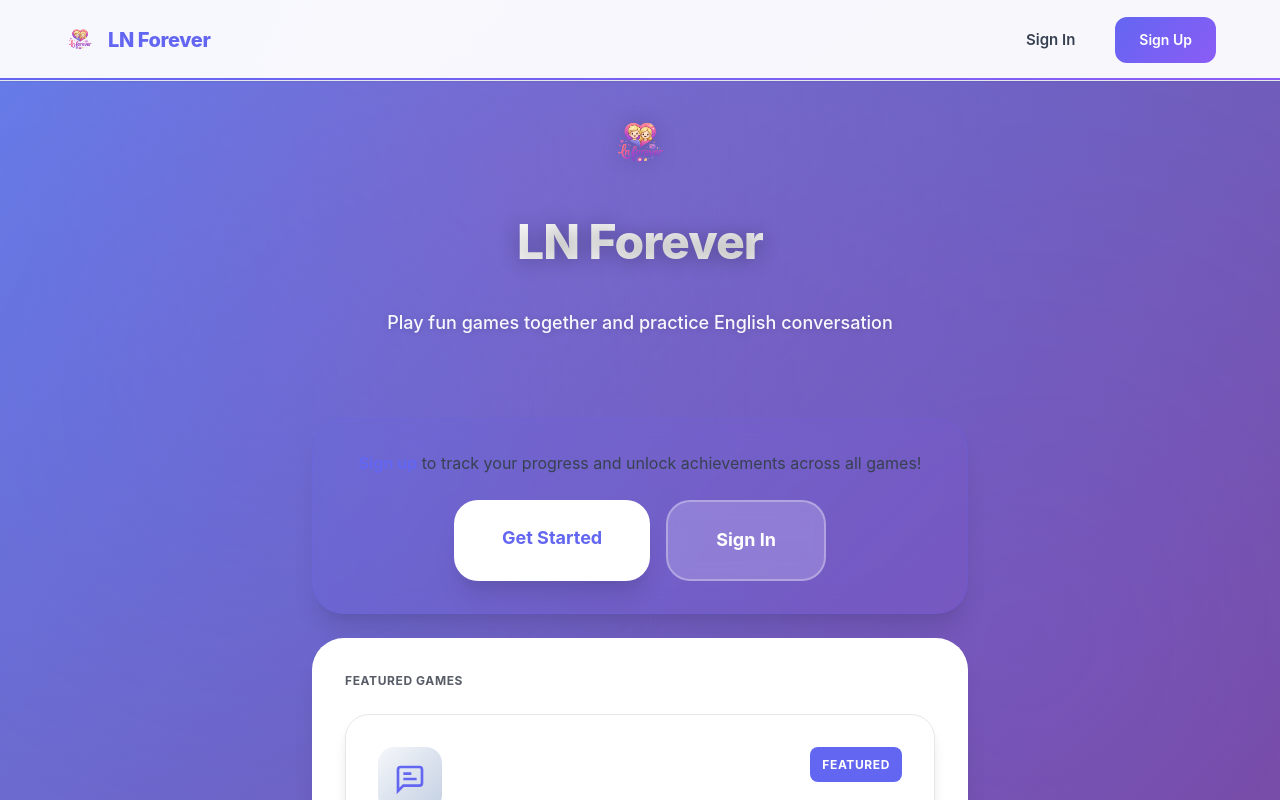
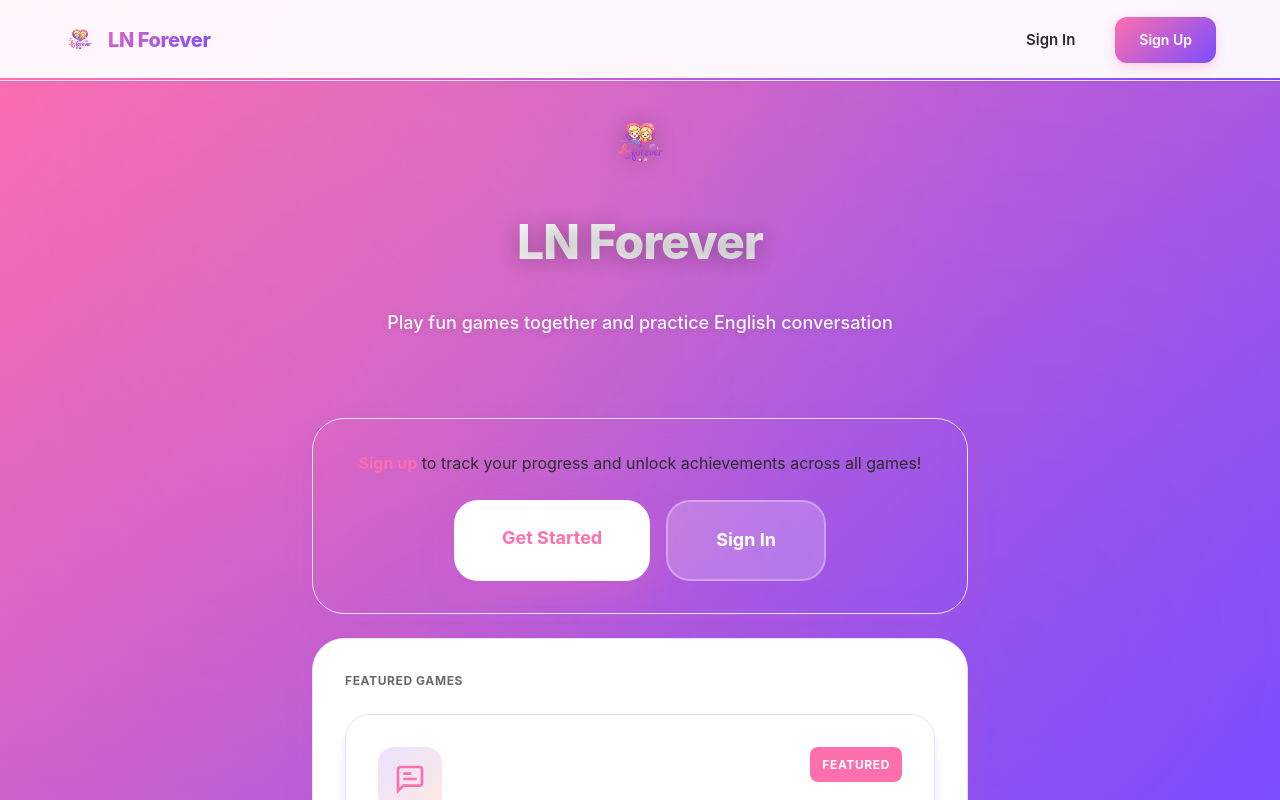
Before and after one commit to g1-creative/ln-forever, a Next.js app: page /games in a window 1280 px wide. Shown: the top 800 px of the page. Built offline with nearby package versions, Linux system fonts and the light colour scheme; no server answers.

Commit message:
Apply romantic & playful color palette (Pink #FF6FAE, Purple #7B4DFF, Lavender #E9E2FF, Peach #FFB4A2)

```diff
--- a/app/globals.css
+++ b/app/globals.css
@@ -4,25 +4,25 @@
 
 @layer base {
   :root {
-    --background: 0 0% 100%;
-    --foreground: 222.2 84% 4.9%;
+  --background: 0 0% 100%;
+  --foreground: 0 0% 17%;
     --card: 0 0% 100%;
     --card-foreground: 222.2 84% 4.9%;
     --popover: 0 0% 100%;
     --popover-foreground: 222.2 84% 4.9%;
-    --primary: 262.1 83.3% 57.8%;
-    --primary-foreground: 210 40% 98%;
-    --secondary: 210 40% 96.1%;
-    --secondary-foreground: 222.2 47.4% 11.2%;
-    --muted: 210 40% 96.1%;
-    --muted-foreground: 215.4 16.3% 46.9%;
-    --accent: 210 40% 96.1%;
-    --accent-foreground: 222.2 47.4% 11.2%;
+  --primary: 330 100% 75%;
+  --primary-foreground: 0 0% 100%;
+  --secondary: 260 100% 68%;
+  --secondary-foreground: 0 0% 100%;
+  --muted: 260 100% 95%;
+  --muted-foreground: 260 20% 50%;
+  --accent: 15 100% 80%;
+  --accent-foreground: 0 0% 17%;
     --destructive: 0 84.2% 60.2%;
     --destructive-foreground: 210 40% 98%;
-    --border: 214.3 31.8% 91.4%;
-    --input: 214.3 31.8% 91.4%;
-    --ring: 262.1 83.3% 57.8%;
+  --border: 260 50% 90%;
+  --input: 260 50% 95%;
+  --ring: 330 100% 75%;
     --radius: 0.5rem;
   }
 
@@ -63,33 +63,39 @@
    ============================================ */
 
 :root {
-  /* Color Palette - Professional & Modern */
-  --primary: #6366f1;
-  --primary-dark: #4f46e5;
-  --primary-light: #818cf8;
-  --secondary: #8b5cf6;
-  --accent: #ec4899;
-  --success: #10b981;
-  --warning: #f59e0b;
-  --error: #ef4444;
+  /* Color Palette - Romantic & Playful */
+  --primary: #FF6FAE;
+  --primary-dark: #E55A9A;
+  --primary-light: #FF8FC7;
+  --secondary: #7B4DFF;
+  --secondary-dark: #6B3DEF;
+  --secondary-light: #8B5DFF;
+  --accent: #FFB4A2;
+  --accent-dark: #FF9B85;
+  --accent-light: #FFCDBF;
+  --lavender: #E9E2FF;
+  --lavender-dark: #D4C7FF;
 
   /* Neutrals */
-  --gray-50: #f9fafb;
-  --gray-100: #f3f4f6;
-  --gray-200: #e5e7eb;
-  --gray-300: #d1d5db;
-  --gray-400: #9ca3af;
-  --gray-500: #6b7280;
-  --gray-600: #4b5563;
-  --gray-700: #374151;
-  --gray-800: #1f2937;
-  --gray-900: #111827;
+  --white: #FFFFFF;
+  --charcoal: #2B2B2B;
+  --gray-50: #FAFAFA;
+  --gray-100: #F5F5F5;
+  --gray-200: #E9E2FF;
+  --gray-300: #D4C7FF;
+  --gray-400: #B8A8E5;
+  --gray-500: #9C8CC7;
+  --gray-600: #6B5A9C;
+  --gray-700: #4A3D6B;
+  --gray-800: #2B2B2B;
+  --gray-900: #1A1A1A;
 
   /* Backgrounds */
-  --bg-primary: #ffffff;
-  --bg-secondary: #f9fafb;
-  --bg-gradient: linear-gradient(135deg, #667eea 0%, #764ba2 100%);
-  --bg-gradient-subtle: linear-gradient(135deg, #f5f7fa 0%, #c3cfe2 100%);
+  --bg-primary: #FFFFFF;
+  --bg-secondary: #E9E2FF;
+  --bg-gradient: linear-gradient(135deg, #FF6FAE 0%, #7B4DFF 100%);
+  --bg-gradient-subtle: linear-gradient(135deg, #E9E2FF 0%, #FFFFFF 100%);
+  --bg-gradient-romantic: linear-gradient(135deg, #FF6FAE 0%, #7B4DFF 50%, #FFB4A2 100%);
 
   /* Shadows */
   --shadow-sm: 0 1px 2px 0 rgba(0, 0, 0, 0.05);
@@ -141,7 +147,7 @@ body {
   background-attachment: fixed;
   min-height: 100vh;
   padding: 0;
-  color: var(--gray-900);
+  color: var(--charcoal);
   line-height: 1.6;
   -webkit-font-smoothing: antialiased;
   -moz-osx-font-smoothing: grayscale;
@@ -156,9 +162,9 @@ body::before {
   right: 0;
   bottom: 0;
   background:
-    radial-gradient(circle at 20% 50%, rgba(99, 102, 241, 0.15) 0%, transparent 50%),
-    radial-gradient(circle at 80% 80%, rgba(139, 92, 246, 0.15) 0%, transparent 50%),
-    radial-gradient(circle at 40% 20%, rgba(236, 72, 153, 0.1) 0%, transparent 50%);
+    radial-gradient(circle at 20% 50%, rgba(255, 111, 174, 0.15) 0%, transparent 50%),
+    radial-gradient(circle at 80% 80%, rgba(123, 77, 255, 0.15) 0%, transparent 50%),
+    radial-gradient(circle at 40% 20%, rgba(255, 180, 162, 0.1) 0%, transparent 50%);
   pointer-events: none;
   z-index: 0;
 }
@@ -225,7 +231,10 @@ main {
 .navbar-brand {
   font-size: 1.25rem;
   font-weight: 800;
-  color: var(--primary);
+  background: linear-gradient(135deg, var(--primary) 0%, var(--secondary) 100%);
+  -webkit-background-clip: text;
+  -webkit-text-fill-color: transparent;
+  background-clip: text;
   text-decoration: none;
   letter-spacing: -0.02em;
   display: flex;
@@ -248,7 +257,7 @@ main {
 }
 
 .navbar-link {
-  color: var(--gray-700);
+  color: var(--charcoal);
   text-decoration: none;
   font-weight: 600;
   font-size: 0.9375rem;
@@ -264,7 +273,7 @@ main {
 
 .navbar-link.active {
   color: var(--primary);
-  background: rgba(99, 102, 241, 0.1);
+  background: rgba(255, 111, 174, 0.1);
 }
 
 .navbar-user {
@@ -294,20 +303,23 @@ main {
 }
 
 .navbar-btn:hover {
-  background: var(--primary);
+  background: linear-gradient(135deg, var(--primary) 0%, var(--secondary) 100%);
   color: white;
+  border-color: transparent;
   transform: translateY(-1px);
-  box-shadow: var(--shadow-md);
+  box-shadow: 0 6px 16px rgba(255, 111, 174, 0.4);
 }
 
 .navbar-btn.primary {
   background: linear-gradient(135deg, var(--primary) 0%, var(--secondary) 100%);
   color: white;
   border: none;
+  box-shadow: 0 4px 12px rgba(255, 111, 174, 0.3);
 }
 
 .navbar-btn.primary:hover {
-  box-shadow: var(--shadow-lg);
+  box-shadow: 0 8px 20px rgba(255, 111, 174, 0.5), 0 4px 10px rgba(123, 77, 255, 0.4);
+  transform: translateY(-2px);
 }
 
 /* ============================================
@@ -381,8 +393,8 @@ main {
   border-radius: var(--radius-2xl);
   padding: var(--space-xl);
   margin-bottom: var(--space-lg);
-  box-shadow: var(--shadow-xl);
-  border: 1px solid rgba(255, 255, 255, 0.1);
+  box-shadow: 0 10px 30px rgba(255, 111, 174, 0.1), 0 5px 15px rgba(123, 77, 255, 0.08);
+  border: 1px solid var(--lavender);
   backdrop-filter: blur(10px);
   transition: all var(--transition-base);
   position: relative;
@@ -406,16 +418,16 @@ main {
 }
 
 .section:hover {
-  box-shadow: var(--shadow-2xl);
+  box-shadow: 0 15px 40px rgba(255, 111, 174, 0.15), 0 8px 20px rgba(123, 77, 255, 0.12);
   transform: translateY(-2px);
-  border-color: rgba(99, 102, 241, 0.2);
+  border-color: var(--primary);
 }
 
 .section-title {
   font-size: 0.75rem;
   font-weight: 700;
   margin-bottom: var(--space-lg);
-  color: var(--gray-900);
+  color: var(--charcoal);
   text-transform: uppercase;
   letter-spacing: 0.05em;
   opacity: 0.7;
@@ -427,7 +439,7 @@ main {
 .section-title svg {
   width: 20px;
   height: 20px;
-  stroke: var(--gray-600);
+  stroke: var(--charcoal);
   opacity: 0.7;
 }
 
@@ -443,16 +455,17 @@ main {
 
 .difficulty-btn {
   padding: var(--space-lg) var(--space-md);
-  border: 2px solid var(--gray-200);
+  border: 2px solid var(--lavender);
   border-radius: var(--radius-lg);
   background: var(--bg-primary);
   font-size: 0.9375rem;
   font-weight: 600;
   cursor: pointer;
   transition: all var(--transition-base);
-  color: var(--gray-700);
+  color: var(--charcoal);
   position: relative;
   overflow: hidden;
+  box-shadow: 0 2px 8px rgba(255, 111, 174, 0.2);
 }
 
 .difficulty-btn::before {
@@ -479,37 +492,37 @@ main {
 .difficulty-btn.active {
   border-color: currentColor;
   transform: scale(1.02);
-  box-shadow: var(--shadow-lg);
+  box-shadow: 0 8px 20px rgba(255, 111, 174, 0.4), 0 4px 10px rgba(123, 77, 255, 0.3);
 }
 
 .difficulty-btn.easy {
-  color: var(--success);
+  color: var(--accent);
 }
 
 .difficulty-btn.easy.active {
-  background: linear-gradient(135deg, #ecfdf5 0%, #d1fae5 100%);
-  border-color: var(--success);
-  color: var(--success);
+  background: linear-gradient(135deg, rgba(255, 180, 162, 0.2) 0%, rgba(255, 111, 174, 0.1) 100%);
+  border-color: var(--accent);
+  color: var(--accent);
 }
 
 .difficulty-btn.medium {
-  color: var(--warning);
+  color: var(--primary);
 }
 
 .difficulty-btn.medium.active {
-  background: linear-gradient(135deg, #fffbeb 0%, #fef3c7 100%);
-  border-color: var(--warning);
-  color: var(--warning);
+  background: linear-gradient(135deg, rgba(255, 111, 174, 0.2) 0%, rgba(123, 77, 255, 0.1) 100%);
+  border-color: var(--primary);
+  color: var(--primary);
 }
 
 .difficulty-btn.hard {
-  color: var(--error);
+  color: var(--secondary);
 }
 
 .difficulty-btn.hard.active {
-  background: linear-gradient(135deg, #fef2f2 0%, #fee2e2 100%);
-  border-color: var(--error);
-  color: var(--error);
+  background: linear-gradient(135deg, rgba(123, 77, 255, 0.2) 0%, rgba(255, 111, 174, 0.1) 100%);
+  border-color: var(--secondary);
+  color: var(--secondary);
 }
 
 .category-selector {
@@ -520,16 +533,17 @@ main {
 
 .category-btn {
   padding: var(--space-lg);
-  border: 2px solid var(--gray-200);
+  border: 2px solid var(--lavender);
   border-radius: var(--radius-lg);
   background: var(--bg-primary);
   font-size: 0.875rem;
   font-weight: 600;
   cursor: pointer;
   transition: all var(--transition-base);
-  color: var(--gray-700);
+  color: var(--charcoal);
   text-align: center;
   position: relative;
+  box-shadow: 0 2px 6px rgba(233, 226, 255, 0.5);
 }
 
 .category-btn:hover {
@@ -541,8 +555,8 @@ main {
 .category-btn.active {
   background: linear-gradient(135deg, var(--primary) 0%, var(--secondary) 100%);
   color: white;
-  border-color: var(--primary);
-  box-shadow: var(--shadow-lg);
+  border-color: transparent;
+  box-shadow: 0 6px 16px rgba(255, 111, 174, 0.4), 0 3px 8px rgba(123, 77, 255, 0.3);
   transform: translateY(-2px);
 }
 
@@ -557,7 +571,7 @@ main {
   font-weight: 700;
   cursor: pointer;
   transition: all var(--transition-base);
-  box-shadow: var(--shadow-xl);
+  box-shadow: 0 10px 30px rgba(255, 111, 174, 0.4), 0 5px 15px rgba(123, 77, 255, 0.3);
   margin-bottom: var(--space-lg);
   position: relative;
   overflow: hidden;
@@ -588,7 +602,7 @@ main {
 
 .spin-button:hover {
   transform: translateY(-3px);
-  box-shadow: 0 20px 40px rgba(99, 102, 241, 0.4);
+  box-shadow: 0 20px 40px rgba(255, 111, 174, 0.5), 0 10px 20px rgba(123, 77, 255, 0.4);
 }
 
 .spin-button:active {
@@ -609,6 +623,7 @@ main {
   align-items: center;
   gap: var(--space-sm);
   justify-content: center;
+  box-shadow: 0 2px 8px rgba(255, 111, 174, 0.2);
 }
 
 .action-btn svg {
@@ -617,10 +632,11 @@ main {
 }
 
 .action-btn:hover {
-  background: var(--primary);
+  background: linear-gradient(135deg, var(--primary) 0%, var(--secondary) 100%);
   color: white;
+  border-color: transparent;
   transform: translateY(-2px);
-  box-shadow: var(--shadow-md);
+  box-shadow: 0 6px 16px rgba(255, 111, 174, 0.4), 0 3px 8px rgba(123, 77, 255, 0.3);
 }
 
 .action-btn:hover svg {
@@ -636,9 +652,9 @@ main {
   border-radius: var(--radius-2xl);
   padding: var(--space-2xl);
   margin-bottom: var(--space-lg);
-  box-shadow: var(--shadow-2xl);
+  box-shadow: 0 20px 50px rgba(255, 111, 174, 0.15), 0 10px 25px rgba(123, 77, 255, 0.12);
   display: none;
-  border: 1px solid rgba(255, 255, 255, 0.1);
+  border: 1px solid var(--lavender);
   backdrop-filter: blur(10px);
   position: relative;
   overflow: hidden;
@@ -676,13 +692,13 @@ main {
   gap: var(--space-lg);
   margin-bottom: var(--space-xl);
   padding-bottom: var(--space-lg);
-  border-bottom: 2px solid var(--gray-100);
+  border-bottom: 2px solid var(--lavender);
 }
 
 .scenario-title {
   font-size: 1.75rem;
   font-weight: 800;
-  color: var(--gray-900);
+  color: var(--charcoal);
   text-align: center;
   letter-spacing: -0.02em;
   line-height: 1.2;
@@ -729,7 +745,7 @@ main {
 .role-description {
   font-size: 1rem;
   line-height: 1.7;
-  color: var(--gray-700);
+  color: var(--charcoal);
 }
 
 .hints-section {
@@ -743,7 +759,7 @@ main {
 .hints-title {
   font-size: 0.875rem;
   font-weight: 700;
-  color: var(--warning);
+  color: var(--accent);
   margin-bottom: var(--space-md);
   text-transform: uppercase;
   letter-spacing: 0.05em;
@@ -755,7 +771,7 @@ main {
 .hints-title svg {
   width: 18px;
   height: 18px;
-  stroke: var(--warning);
+  stroke: var(--accent);
 }
 
 .hints-list {
@@ -952,7 +968,7 @@ main {
 }
 
 .auth-form h3 {
-  color: var(--gray-900);
+  color: var(--charcoal);
   margin-bottom: var(--space-sm);
   font-size: 1.5rem;
   font-weight: 800;
@@ -1036,9 +1052,9 @@ main {
   border-radius: var(--radius-xl);
   padding: var(--space-xl);
   text-align: center;
-  box-shadow: var(--shadow-lg);
-  transition: all var(--transition-base);
-  border: 1px solid var(--gray-100);
+  box-shadow: 0 8px 20px rgba(255, 111, 174, 0.1), 0 4px 10px rgba(123, 77, 255, 0.08);
+  transition: all var(--transition-base);
+  border: 1px solid var(--lavender);
   position: relative;
   overflow: hidden;
 }
@@ -1061,7 +1077,7 @@ main {
 
 .stat-card:hover {
   transform: translateY(-5px) scale(1.02);
-  box-shadow: var(--shadow-xl);
+  box-shadow: 0 12px 30px rgba(255, 111, 174, 0.2), 0 6px 15px rgba(123, 77, 255, 0.15);
   border-color: var(--primary);
 }
 
@@ -1104,11 +1120,11 @@ main {
   flex-direction: column;
   align-items: center;
   padding: var(--space-xl);
-  background: var(--bg-gradient-subtle);
+  background: linear-gradient(135deg, var(--lavender) 0%, rgba(255, 180, 162, 0.2) 100%);
   border-radius: var(--radius-xl);
   flex: 1;
   min-width: 120px;
-  border: 1px solid rgba(255, 255, 255, 0.5);
+  border: 1px solid var(--lavender);
   position: relative;
   overflow: hidden;
   transition: all var(--transition-base);
@@ -1121,7 +1137,7 @@ main {
   left: 0;
   right: 0;
   height: 3px;
-  background: var(--primary);
+  background: linear-gradient(90deg, var(--primary) 0%, var(--secondary) 100%);
   transform: scaleX(0);
   transition: transform var(--transition-base);
 }
@@ -1132,7 +1148,8 @@ main {
 
 .difficulty-stat:hover {
   transform: translateY(-3px);
-  box-shadow: var(--shadow-md);
+  box-shadow: 0 6px 16px rgba(255, 111, 174, 0.2), 0 3px 8px rgba(123, 77, 255, 0.15);
+  border-color: var(--primary);
 }
 
 .difficulty-emoji {
@@ -1195,10 +1212,10 @@ main {
 }
 
 .achievement.unlocked {
-  border-color: var(--success);
-  background: linear-gradient(135deg, #ecfdf5 0%, #d1fae5 100%);
+  border-color: var(--primary);
+  background: linear-gradient(135deg, rgba(255, 111, 174, 0.1) 0%, rgba(123, 77, 255, 0.1) 100%);
   transform: scale(1.05);
-  box-shadow: var(--shadow-lg);
+  box-shadow: 0 8px 20px rgba(255, 111, 174, 0.2), 0 4px 10px rgba(123, 77, 255, 0.15);
 }
 
 .achievement.unlocked::after {
@@ -1208,7 +1225,7 @@ main {
   right: -50%;
   width: 100%;
   height: 100%;
-  background: radial-gradient(circle, rgba(16, 185, 129, 0.2) 0%, transparent 70%);
+  background: radial-gradient(circle, rgba(255, 111, 174, 0.2) 0%, transparent 70%);
   pointer-events: none;
 }
 
@@ -1223,7 +1240,7 @@ main {
 .achievement-name {
   font-size: 0.875rem;
   font-weight: 700;
-  color: var(--gray-900);
+  color: var(--charcoal);
   position: relative;
   z-index: 1;
 }
@@ -1268,7 +1285,7 @@ main {
 .session-title {
   font-size: 1.125rem;
   font-weight: 700;
-  color: var(--gray-900);
+  color: var(--charcoal);
   margin-bottom: var(--space-sm);
 }
 
@@ -1501,12 +1518,13 @@ main {
 .hero-btn.primary {
   background: white;
   color: var(--primary);
-  box-shadow: var(--shadow-xl);
+  box-shadow: 0 10px 30px rgba(255, 111, 174, 0.4), 0 5px 15px rgba(123, 77, 255, 0.3);
+  font-weight: 700;
 }
 
 .hero-btn.primary:hover {
   transform: translateY(-3px);
-  box-shadow: var(--shadow-2xl);
+  box-shadow: 0 15px 40px rgba(255, 111, 174, 0.5), 0 8px 20px rgba(123, 77, 255, 0.4);
 }
 
 .hero-btn.secondary {
@@ -1519,6 +1537,7 @@ main {
 .hero-btn.secondary:hover {
   background: rgba(255, 255, 255, 0.3);
   transform: translateY(-3px);
+  box-shadow: 0 8px 20px rgba(255, 255, 255, 0.2);
 }
 
 .features-grid {
@@ -1571,7 +1590,7 @@ main {
   display: flex;
   align-items: center;
   justify-content: center;
-  background: linear-gradient(135deg, rgba(99, 102, 241, 0.1) 0%, rgba(139, 92, 246, 0.1) 100%);
+  background: linear-gradient(135deg, rgba(255, 111, 174, 0.15) 0%, rgba(123, 77, 255, 0.15) 100%);
   border-radius: var(--radius-xl);
   padding: var(--space-md);
 }
@@ -1585,7 +1604,7 @@ main {
 .feature-card h3 {
   font-size: 1.25rem;
   font-weight: 700;
-  color: var(--gray-900);
+  color: var(--charcoal);
   margin-bottom: var(--space-sm);
   position: relative;
   z-index: 1;
@@ -1618,8 +1637,8 @@ main {
   padding: var(--space-2xl);
   width: 100%;
   max-width: 440px;
-  box-shadow: var(--shadow-2xl);
-  border: 1px solid rgba(255, 255, 255, 0.2);
+  box-shadow: 0 20px 50px rgba(255, 111, 174, 0.15), 0 10px 25px rgba(123, 77, 255, 0.12);
+  border: 1px solid var(--lavender);
   position: relative;
   overflow: hidden;
 }
@@ -1642,7 +1661,7 @@ main {
 .auth-header h1 {
   font-size: 2rem;
   font-weight: 800;
-  color: var(--gray-900);
+  color: var(--charcoal);
   margin-bottom: var(--space-sm);
   letter-spacing: -0.02em;
 }
@@ -1660,7 +1679,7 @@ main {
   display: block;
   font-size: 0.875rem;
   font-weight: 600;
-  color: var(--gray-700);
+  color: var(--charcoal);
   margin-bottom: var(--space-sm);
   text-transform: uppercase;
   letter-spacing: 0.05em;
@@ -1702,11 +1721,12 @@ main {
   cursor: pointer;
   transition: all var(--transition-base);
   margin-bottom: var(--space-lg);
+  box-shadow: 0 6px 16px rgba(255, 111, 174, 0.4), 0 3px 8px rgba(123, 77, 255, 0.3);
 }
 
 .auth-submit-btn:hover:not(:disabled) {
   transform: translateY(-2px);
-  box-shadow: var(--shadow-lg);
+  box-shadow: 0 10px 25px rgba(255, 111, 174, 0.5), 0 5px 12px rgba(123, 77, 255, 0.4);
 }
 
 .auth-submit-btn:disabled {
@@ -1833,27 +1853,27 @@ main {
 }
 
 .game-card-purple::before {
-  background: linear-gradient(90deg, #6366f1 0%, #8b5cf6 100%);
+  background: linear-gradient(90deg, var(--primary) 0%, var(--secondary) 100%);
 }
 
 .game-card-blue::before {
-  background: linear-gradient(90deg, #3b82f6 0%, #60a5fa 100%);
+  background: linear-gradient(90deg, var(--secondary) 0%, var(--primary) 100%);
 }
 
 .game-card-green::before {
-  background: linear-gradient(90deg, #10b981 0%, #34d399 100%);
+  background: linear-gradient(90deg, var(--accent) 0%, var(--primary) 100%);
 }
 
 .game-card-pink::before {
-  background: linear-gradient(90deg, #ec4899 0%, #f472b6 100%);
+  background: linear-gradient(90deg, var(--primary) 0%, var(--accent) 100%);
 }
 
 .game-card-orange::before {
-  background: linear-gradient(90deg, #f59e0b 0%, #fbbf24 100%);
+  background: linear-gradient(90deg, var(--accent) 0%, var(--primary) 100%);
 }
 
 .game-card-red::before {
-  background: linear-gradient(90deg, #ef4444 0%, #f87171 100%);
+  background: linear-gradient(90deg, var(--primary) 0%, var(--accent) 100%);
 }
 
 .game-card-header {
@@ -1869,7 +1889,7 @@ main {
   display: flex;
   align-items: center;
   justify-content: center;
-  background: var(--bg-gradient-subtle);
+  background: linear-gradient(135deg, var(--lavender) 0%, rgba(255, 180, 162, 0.3) 100%);
   border-radius: var(--radius-lg);
   color: var(--primary);
 }
@@ -1903,7 +1923,7 @@ main {
 .game-card-title {
   font-size: 1.5rem;
   font-weight: 700;
-  color: var(--gray-900);
+  color: var(--charcoal);
   margin-bottom: var(--space-sm);
   letter-spacing: -0.02em;
 }
@@ -1933,7 +1953,7 @@ main {
 }
 
 .game-meta-value {
-  color: var(--gray-700);
+  color: var(--charcoal);
   font-weight: 600;
 }
 
@@ -1992,7 +2012,7 @@ main {
 .category-card h3 {
   font-size: 1.125rem;
   font-weight: 700;
-  color: var(--gray-900);
+  color: var(--charcoal);
   margin-bottom: var(--space-xs);
 }
 
@@ -2006,13 +2026,13 @@ main {
    ============================================ */
 
 .info-banner {
-  background: linear-gradient(135deg, rgba(99, 102, 241, 0.1) 0%, rgba(139, 92, 246, 0.1) 100%);
-  border: 1px solid rgba(99, 102, 241, 0.2);
+  background: linear-gradient(135deg, rgba(255, 111, 174, 0.1) 0%, rgba(123, 77, 255, 0.1) 100%);
+  border: 1px solid var(--lavender);
 }
 
 .info-banner p {
   text-align: center;
-  color: var(--gray-700);
+  color: var(--charcoal);
   margin-bottom: var(--space-lg);
   font-size: 1rem;
 }
```
